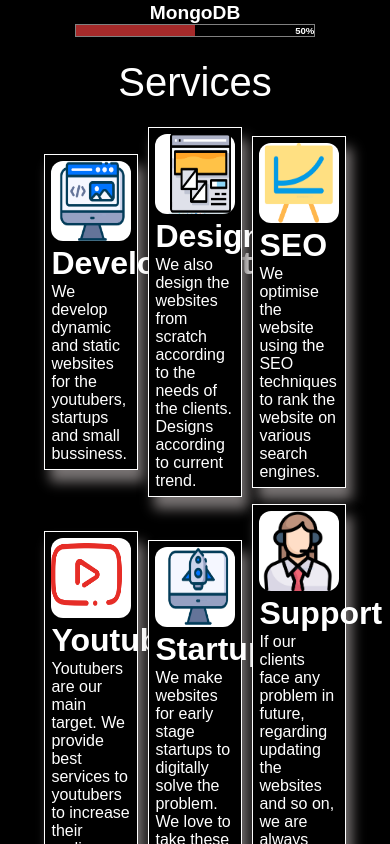
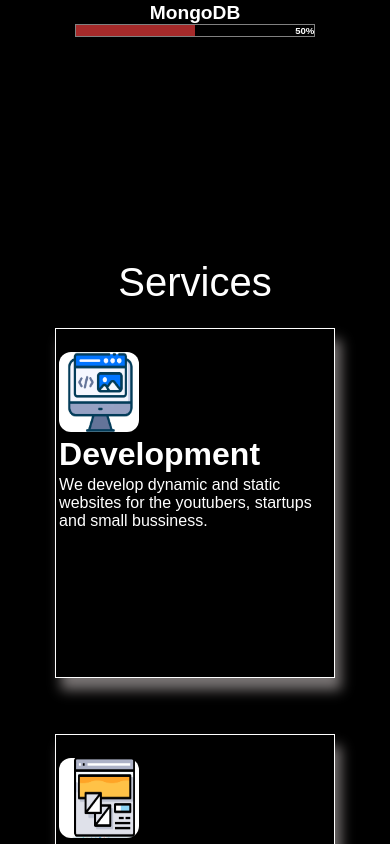
Before and after one commit to rupeshkumar8825/portfolio_website, a React (Create React App) app: page / in a window 390 px wide. Shown: the part 1580-2424 px from the top of the page. Built offline with nearby package versions, Linux system fonts and the light colour scheme; a web font is replaced by a local one.

Commit message:
Completed the responsive mission for services section. Now moving to process sectionfor responsive mission

```diff
--- a/src/css/Service-card.css
+++ b/src/css/Service-card.css
@@ -3,8 +3,9 @@
 .service-card {
   border: 0.1px solid white;
   width: 30%;
-  padding: 2%;
+  padding: 1%;
   margin: 1%;
+  height: 350px;
   box-shadow: 6px 12px 12px rgb(120, 115, 115);
   /* background-color: #21213d; */
   /* background-color: #1b1212; */
@@ -18,9 +19,30 @@
   border-radius: 15%;
   height: 80px;
   width: 80px;
+  margin-top: 20px;
 }
 
 .service-card h1,
 .service-card p {
   color: white;
 }
+
+/* writing the css for the responsiveness of the services of section  */
+@media only screen and (max-width: 1000px) {
+  .service-card {
+    width: 40%;
+  }
+}
+
+@media only screen and (max-width: 850px) {
+  .service-card {
+    width: 50%;
+    margin-bottom: 15%;
+  }
+}
+
+@media only screen and (max-width: 650px) {
+  .service-card {
+    width: 80%;
+  }
+}
--- a/src/css/Service.css
+++ b/src/css/Service.css
@@ -14,12 +14,25 @@
   justify-content: space-around;
   align-items: center;
   flex-wrap: wrap;
-  width: 80%;
+  width: 90%;
   margin: auto;
-  margin-bottom: 4%;
+  margin-bottom: 6%;
 }
 
 .service-container h1 {
   text-align: left;
   margin-bottom: 1%;
 }
+
+/* adding the css for the responsiveness  */
+@media only screen and (max-width: 660px) {
+  #service-heading {
+    margin-top: 100px;
+  }
+}
+
+@media only screen and (max-width: 500px) {
+  #service-heading {
+    margin-top: 300px;
+  }
+}
--- a/src/css/Skill.css
+++ b/src/css/Skill.css
@@ -188,10 +188,6 @@
 }
 
 @media only screen and (max-width: 750px) {
-  .skill-bar p {
-    /* display: none; */
-    /* width: 100%; */
-  }
   .particular-skill {
     width: 50%;
   }
```
